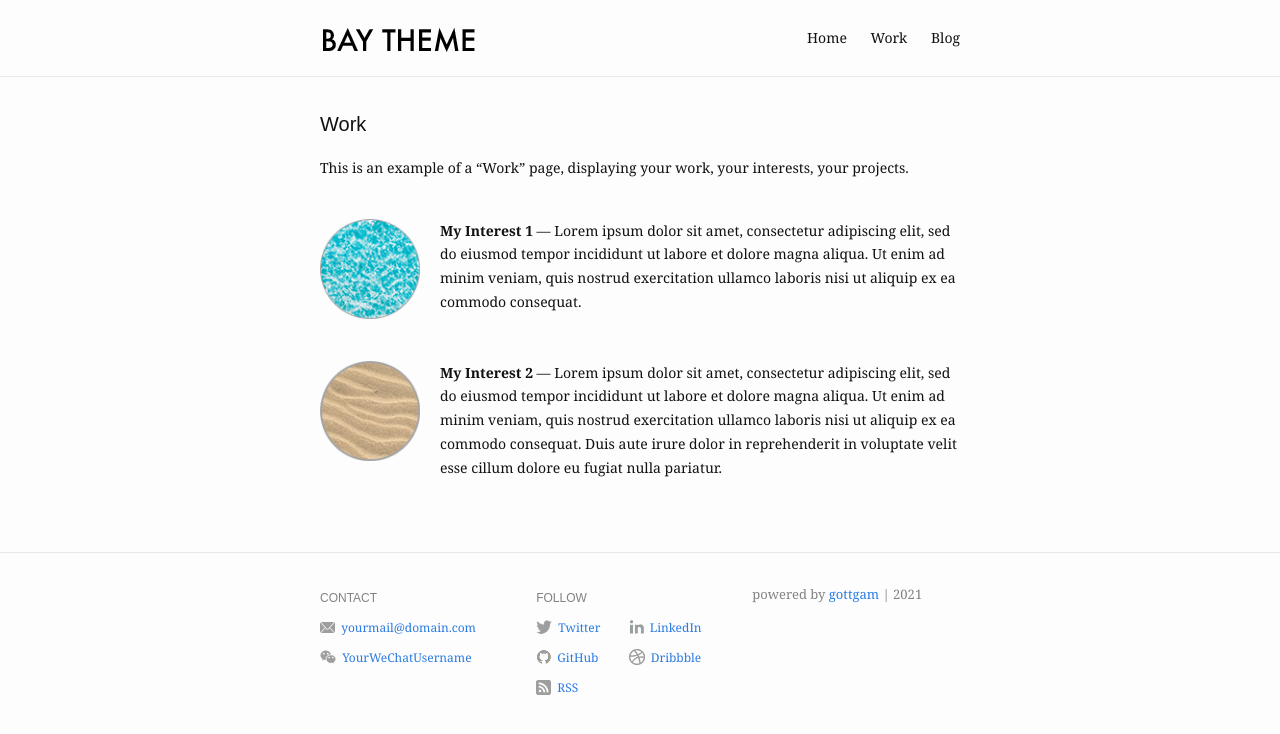
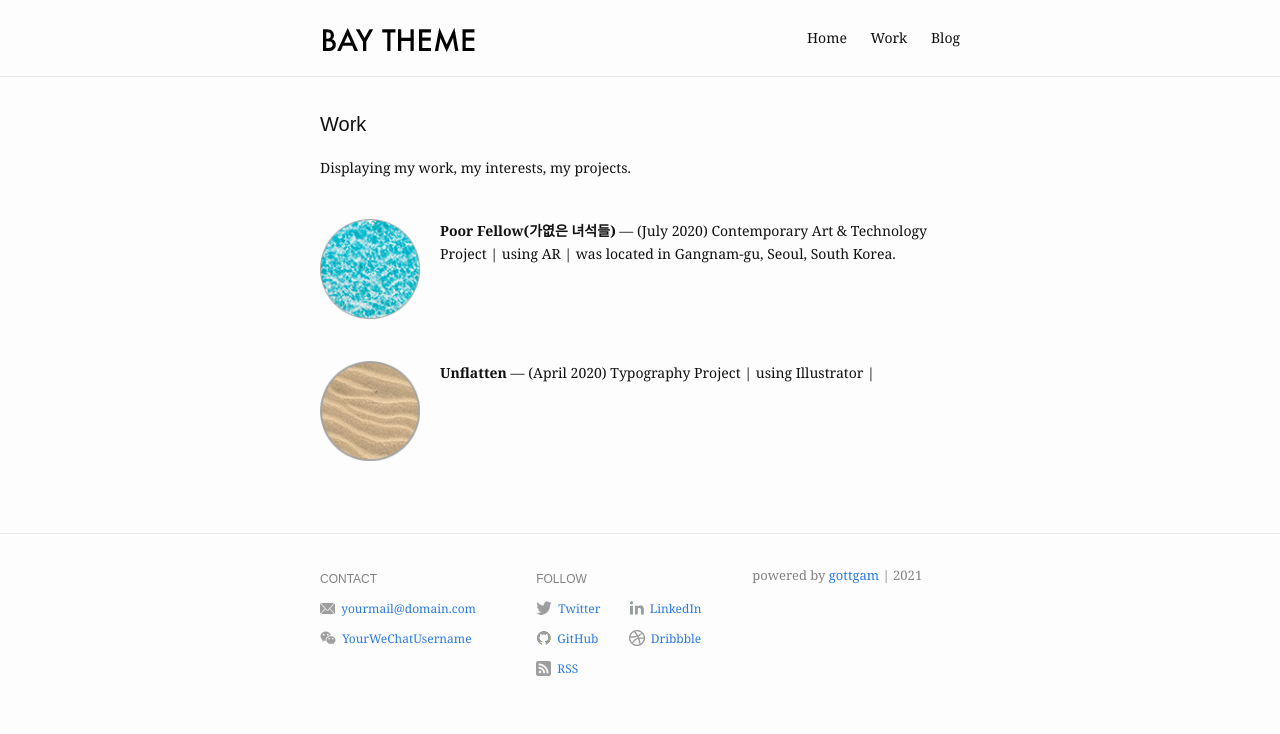
Before and after one commit to gottgam/gottgam.github.io, a Jekyll site: the page built from work.md, in a window 1280 px wide. Shown: the top 734 px of the page. Built offline with Jekyll 4.4.1, drawn with Linux system fonts in a browser that asks for light colours.

Commit message:
Update work.md

```diff
--- a/work.md
+++ b/work.md
@@ -3,18 +3,18 @@ layout: work
 title: Work
 slug: /work
 items:
-  - title: My Interest 1
+  - title: Poor Fellow(가엾은 녀석들)
     image:
       src: /assets/img/work/water.png
-      alt: water
-    description: Lorem ipsum dolor sit amet, consectetur adipiscing elit, sed do eiusmod tempor incididunt ut labore et dolore magna aliqua. Ut enim ad minim veniam, quis nostrud exercitation ullamco laboris nisi ut aliquip ex ea commodo consequat.
-  - title: My Interest 2
+      alt: Poor Fellow
+    description: (July 2020) Contemporary Art & Technology Project | using AR | was located in Gangnam-gu, Seoul, South Korea.
+  - title: Unflatten
     image:
       src: /assets/img/work/sand.png
-      alt: sand
-    description: Lorem ipsum dolor sit amet, consectetur adipiscing elit, sed do eiusmod tempor incididunt ut labore et dolore magna aliqua. Ut enim ad minim veniam, quis nostrud exercitation ullamco laboris nisi ut aliquip ex ea commodo consequat. Duis aute irure dolor in reprehenderit in voluptate velit esse cillum dolore eu fugiat nulla pariatur.
+      alt: Unflatten
+    description: (April 2020) Typography Project | using Illustrator |
 ---
 
-This is an example of a "Work" page, displaying your work, your interests, your projects.
+Displaying my work, my interests, my projects.
 <br />
 <br />
```
